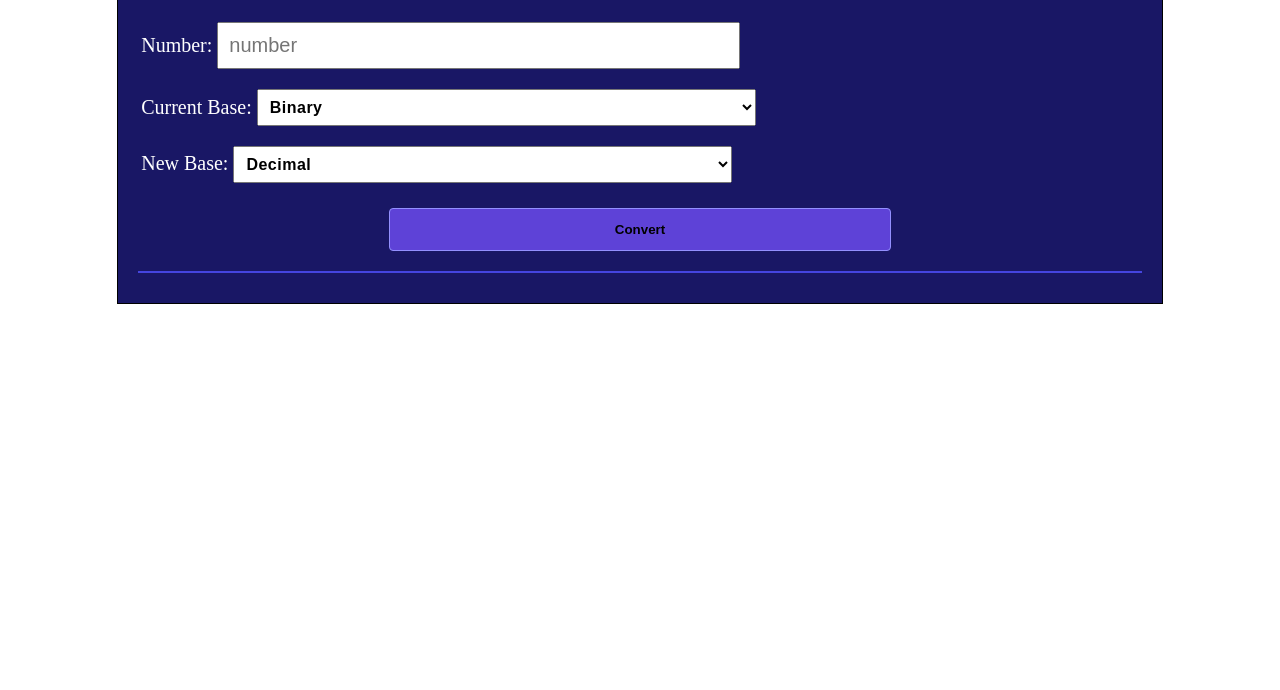
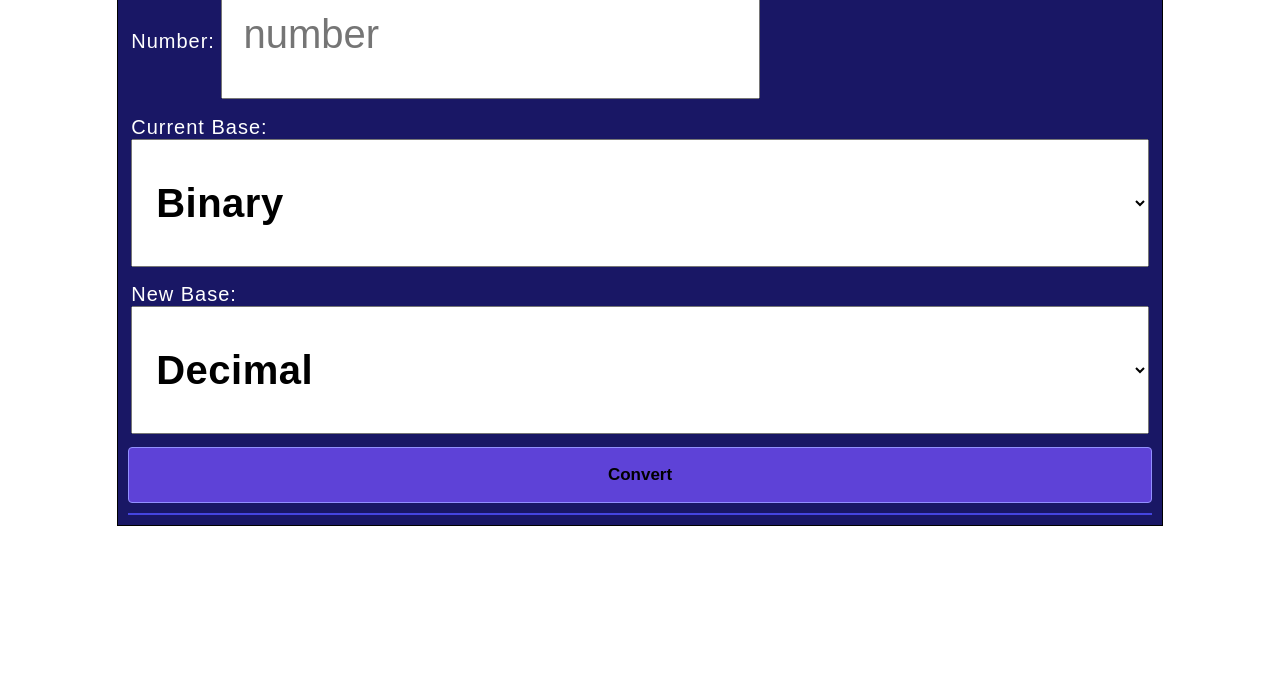
Before and after one commit to itsmraga-hub/Base-Number-Converter, a plain HTML site: page index.html in a window 1280 px wide. Shown: the part 110-800 px from the top of the page. Drawn offline with Linux system fonts and the light colour scheme.

Commit message:
Added a css file for calculator styles

```diff
--- a/css/style.css
+++ b/css/style.css
@@ -4,13 +4,15 @@
 }
 
 body {
-    overflow: hidden;
+    overflow-x: hidden;
     font-size: 62.5%;
+    font-family: sans-serif;
+    letter-spacing: 1px;
 }
 
 .container {
     width: 80%;
-    margin: 3em auto;
+    margin: auto;
     padding: 1em 1em;
     border: 0.1em solid rgb(0, 0, 0);
     background-color: #191765;
@@ -25,40 +27,43 @@ body {
     padding: 1rem 0;
 }
 
-.container .form .label {
+.label {
     font-size: 2em;
     margin: 0.1rem;
     padding: 0.1rem;
 }
 
 .container .form {
+    width: 100%;
     display: flex;
     flex-direction: column;
-    padding: 2em 1em;
     gap: 1em;
 }
 
-.container .form .input-num {
-    width: 50%;
-    margin: 0.1em auto;
-    padding: 0.5em;
-    font-size: 1em;
+.input-num {
+    padding: 1em 0 1em 0.5em;
+    font-size: 2em;
     color: blueviolet;
 }
 
-.container .form .option-container {
-    width: 50%;
-    padding: 0.5em;
-    font-size: 0.8em;
+.option-container {
+    width: 100%;
+    padding: 1em 0.5em;
+    font-size: 2em;
     font-weight: bold;
-    margin: 0.1em auto;
+    /* margin: 0.1em auto; */
     letter-spacing: 0.5px;
 }
 
+.btns {
+    width: 100%;
+    display: flex;
+    justify-content: space-between;
+}
+
 .container .form .btn {
-    width: 50%;
     padding: 1em;
-    margin: 10px auto;
+    font-size: 1.7em;
     font-weight: bold;
     background-color: #5e42d7;
     border: 1px solid #9390ff;
@@ -79,3 +84,9 @@ body {
 .small {
     font-size: 1.2rem;
 }
+
+@media (max-width: 320px) {
+    body {
+        font-size: 50%;
+    }
+}
```
Also changed, not shown: css/calcstyles.css (added).
